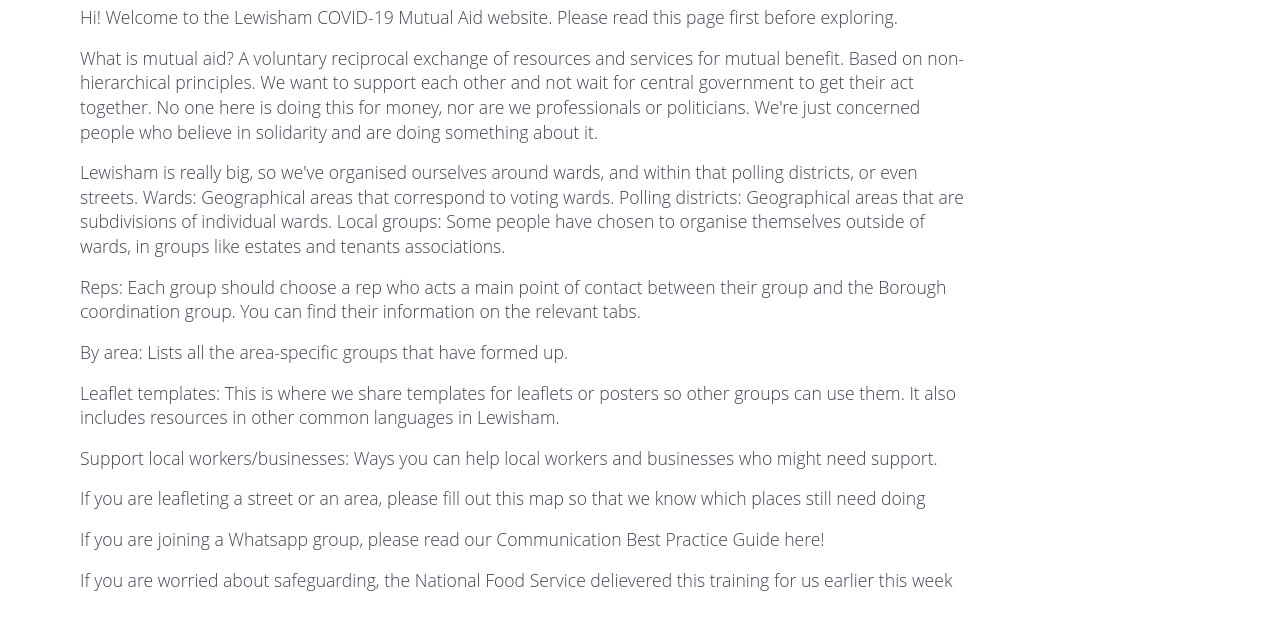
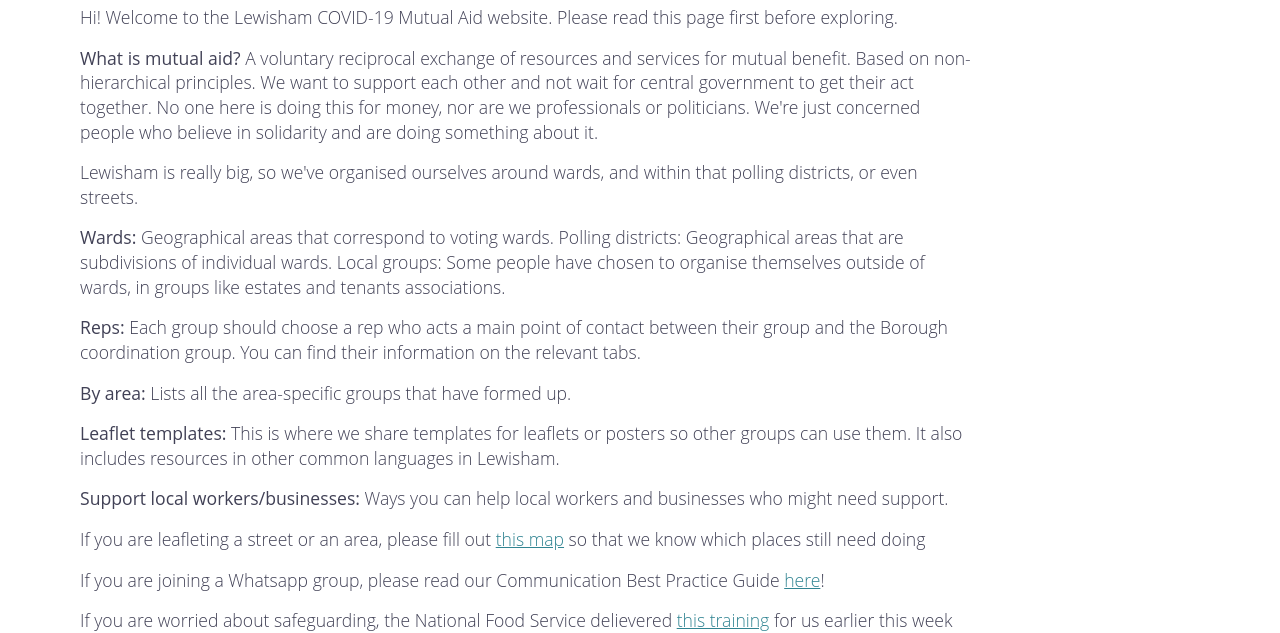
Before and after one commit to alankillip/lewisham-mutual, a Gatsby site: page / in a window 1280 px wide. Shown: the part 176-809 px from the top of the page. Built offline with nearby package versions, Linux system fonts and the light colour scheme; Gatsby itself is replaced by a stand-in of ours.

Commit message:
mark down for first page

```diff
--- a/src/pages/home/home.md
+++ b/src/pages/home/home.md
@@ -5,24 +5,25 @@ title: 'Welcome'
 
 Hi! Welcome to the Lewisham COVID-19 Mutual Aid website. Please read this page first before exploring.
 
-What is mutual aid? A voluntary reciprocal exchange of resources and services for mutual benefit. Based on non-hierarchical principles. We want to support each other and not wait for central government to get their act together.
+**What is mutual aid?** A voluntary reciprocal exchange of resources and services for mutual benefit. Based on non-hierarchical principles. We want to support each other and not wait for central government to get their act together.
 No one here is doing this for money, nor are we professionals or politicians. We're just concerned people who believe in solidarity and are doing something about it.
 
 Lewisham is really big, so we've organised ourselves around wards, and within that polling districts, or even streets.
-Wards: Geographical areas that correspond to voting wards.
+
+**Wards:** Geographical areas that correspond to voting wards.
 Polling districts: Geographical areas that are subdivisions of individual wards.
 Local groups: Some people have chosen to organise themselves outside of wards, in groups like estates and tenants associations.
 
-Reps: Each group should choose a rep who acts a main point of contact between their group and the Borough coordination group. You can find their information on the relevant tabs.
+**Reps:** Each group should choose a rep who acts a main point of contact between their group and the Borough coordination group. You can find their information on the relevant tabs.
 
-By area: Lists all the area-specific groups that have formed up.
+**By area:** Lists all the area-specific groups that have formed up.
 
-Leaflet templates: This is where we share templates for leaflets or posters so other groups can use them. It also includes resources in other common languages in Lewisham.
+**Leaflet templates:** This is where we share templates for leaflets or posters so other groups can use them. It also includes resources in other common languages in Lewisham.
 
-Support local workers/businesses: Ways you can help local workers and businesses who might need support.
+**Support local workers/businesses:** Ways you can help local workers and businesses who might need support.
 
-If you are leafleting a street or an area, please fill out this map so that we know which places still need doing
+If you are leafleting a street or an area, please fill out [this map](https://covid-mutual.kode.site/) so that we know which places still need doing
 
-If you are joining a Whatsapp group, please read our Communication Best Practice Guide here!
+If you are joining a Whatsapp group, please read our Communication Best Practice Guide [here](https://docs.google.com/document/d/1j_v3L_0A6ktpsW_XpGPTRM75dqEkn2qsERzTLxFwmyw/edit?usp=sharing)!
 
-If you are worried about safeguarding, the National Food Service delievered this training for us earlier this week
+If you are worried about safeguarding, the National Food Service delievered [this training](https://docs.google.com/document/d/1VcZGiNo2c-dTyblJBQVojS3y-jKPjIXLn8_EC0EPczo/edit) for us earlier this week
```
